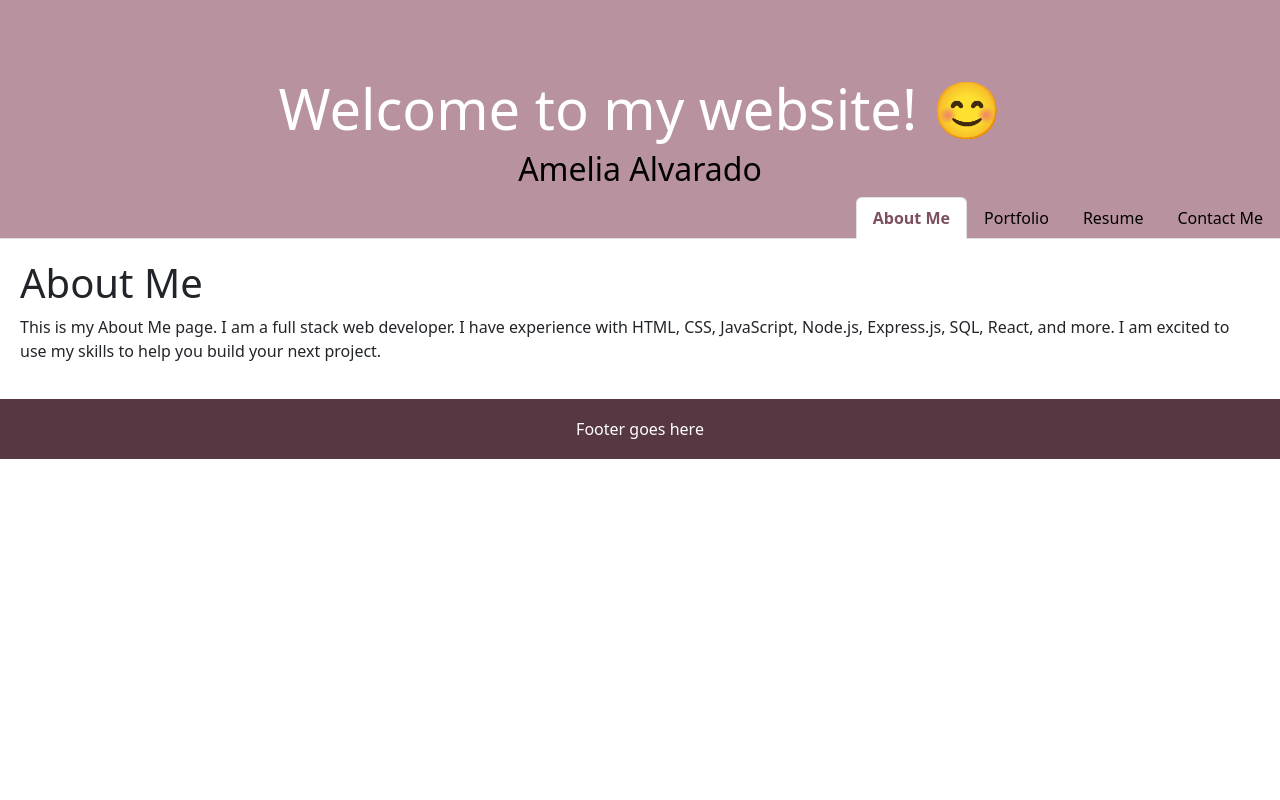
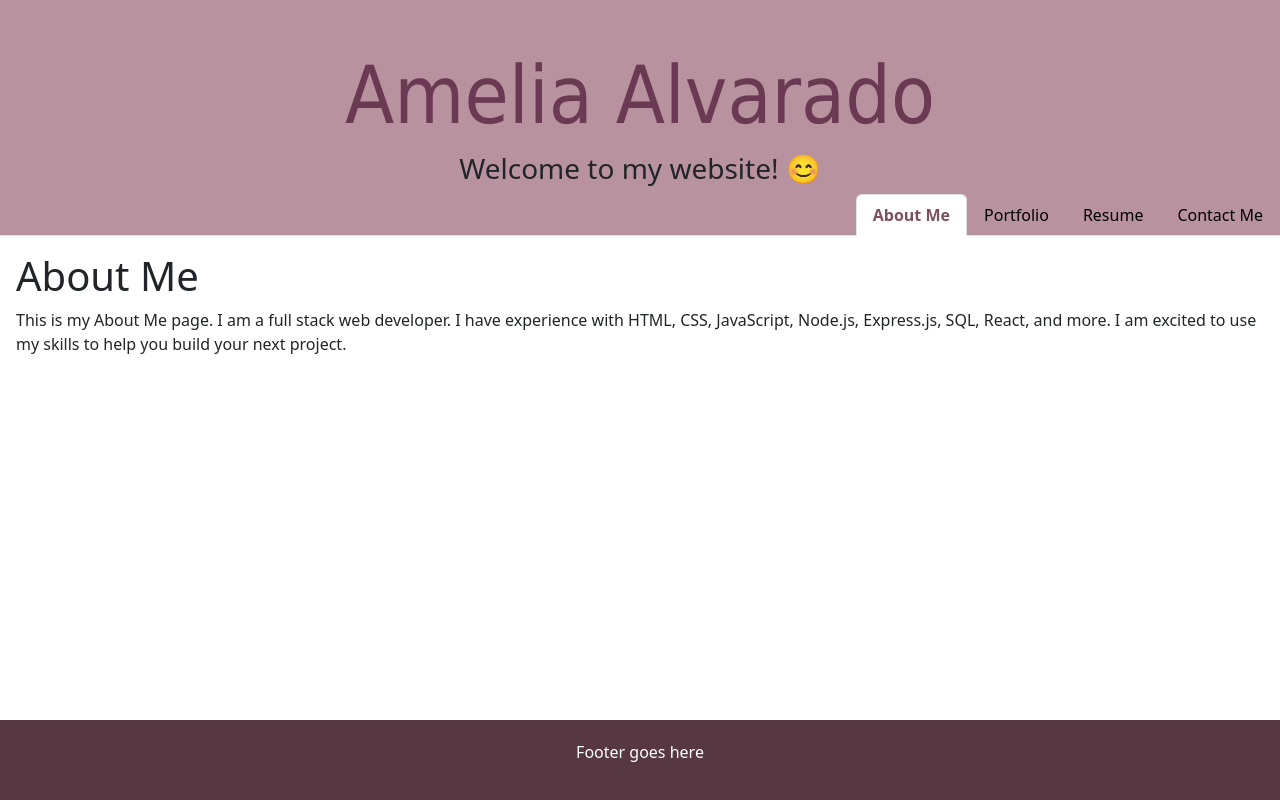
Before and after one commit to amelia1105/amelias-portfolio-react, a React (Vite) app: page / in a window 1280 px wide. Built offline with nearby package versions, Linux system fonts and the light colour scheme.

Commit message:
Incorporate Bootstrap styling

```diff
--- a/index.html
+++ b/index.html
@@ -8,6 +8,6 @@
   </head>
   <body>
     <div id="root"></div>
-    <script type="module" src="/src/main.jsx"></script>
+    <script type="module" src="./src/main.jsx"></script>
   </body>
 </html>
--- a/src/App.jsx
+++ b/src/App.jsx
@@ -7,7 +7,7 @@ function App() {
   return (
     <>
       <Header />
-      <main className="section">
+      <main className="section bg-white p-3">
         <Outlet />
       </main>
       <Footer />
--- a/src/components/Footer.jsx
+++ b/src/components/Footer.jsx
@@ -1,8 +1,6 @@
-import '../styles/Footer.css';
-
 function Footer() {
   return (
-      <footer className="footer">
+    <footer style={{ backgroundColor: '#573842', height: '80px', color: 'white', display: 'flex', justifyContent: 'center', alignItems: 'center' }} className="footer fixed-bottom">
       <p>Footer goes here</p>
     </footer>
   );
--- a/src/components/Header.jsx
+++ b/src/components/Header.jsx
@@ -1,14 +1,13 @@
 import Navigation from './Navigation';
-import '../styles/Header.css';
 
 function Header() {
-    return (
-      <header className="header">
-        <h1>Welcome to my website! 😊</h1>
-        <h2>Amelia Alvarado</h2>
-        <Navigation className="nav" />
-      </header>
-    );
-  }
+  return (
+    <header className="header text-center" style={{ backgroundColor: '#B9929F' }}>
+      <h1 className="text-dark-pink pt-5 display-1" style={{ fontFamily: 'tahoma, serif', color: '#693A52' }}>Amelia Alvarado</h1>
+      <h3 className="text-dark">Welcome to my website! 😊</h3>
+      <Navigation />
+    </header>
+  );
+}
 
-  export default Header;
+export default Header;
--- a/src/components/Navigation.jsx
+++ b/src/components/Navigation.jsx
@@ -4,11 +4,11 @@ function Navigation() {
   const currentPage = useLocation().pathname;
 
   return (
-    <ul className="nav nav-tabs">
+    <ul className="nav nav-tabs justify-content-end">
       <li className="nav-item">
         <Link
           to="/"
-          className={currentPage === '/' ? 'nav-link active' : 'nav-link'}
+          className={`nav-link ${currentPage === '/' ? 'active' : ''}`}
           style={{ color: currentPage === '/' ? '#7C505E' : 'black', fontWeight: currentPage === '/' ? 'bold' : 'normal' }}
         >
           About Me
@@ -17,7 +17,7 @@ function Navigation() {
       <li className="nav-item">
         <Link
           to="/Portfolio"
-          className={currentPage === '/Portfolio' ? 'nav-link active' : 'nav-link'}
+          className={`nav-link ${currentPage === '/Portfolio' ? 'active' : ''}`}
           style={{ color: currentPage === '/Portfolio' ? '#7C505E' : 'black', fontWeight: currentPage === '/Portfolio' ? 'bold' : 'normal' }}
         >
           Portfolio
@@ -26,7 +26,7 @@ function Navigation() {
       <li className="nav-item">
         <Link
           to="/Resume"
-          className={currentPage === '/Resume' ? 'nav-link active' : 'nav-link'}
+          className={`nav-link ${currentPage === '/Resume' ? 'active' : ''}`}
           style={{ color: currentPage === '/Resume' ? '#7C505E' : 'black', fontWeight: currentPage === '/Resume' ? 'bold' : 'normal' }}
         >
           Resume
@@ -35,7 +35,7 @@ function Navigation() {
       <li className="nav-item">
         <Link
           to="/Contact"
-          className={currentPage === '/Contact' ? 'nav-link active' : 'nav-link'}
+          className={`nav-link ${currentPage === '/Contact' ? 'active' : ''}`}
           style={{ color: currentPage === '/Contact' ? '#7C505E' : 'black', fontWeight: currentPage === '/Contact' ? 'bold' : 'normal' }}
         >
           Contact Me
--- a/src/styles/App.css
+++ b/src/styles/App.css
@@ -1,8 +1,19 @@
-.section {
-  background:white;
-  padding: 20px;
+/* Styles for small devices */
+@media (min-width: 480px) {
+
 }
 
-.section h1 {
-  text-align: left;
+/* Styles for tablets and larger devices */
+@media (min-width: 768px) {
+
 }
+
+/* Styles for desktops and larger devices */
+@media (min-width: 1024px) {
+
+}
+
+/* Styles for large desktops */
+@media (min-width: 1440px) {
+
+}
--- a/src/styles/Footer.css
+++ /dev/null
@@ -1,13 +0,0 @@
-.footer {
-  background: #573842;
-  height: 60px;
-  text-align: center;
-  color: white;
-}
-
-.footer p {
-  display: flex;
-  justify-content: center;
-  align-items: center;
-  height: 100%;
-}
--- a/src/styles/Header.css
+++ /dev/null
@@ -1,21 +0,0 @@
-.header {
-  background: #B9929F;
-}
-
-.header h1 {
-  padding-top: 75px;
-  text-align: center;
-  color: white;
-  font-size: 3.5rem;
-}
-
-.header h2 {
-  text-align: center;
-  color:  black;
-  font-size: 2rem;
-}
-
-.nav {
-  display: flex;
-  justify-content: flex-end;
-}
```
Lines whose indentation alone changed are shown as unchanged.
